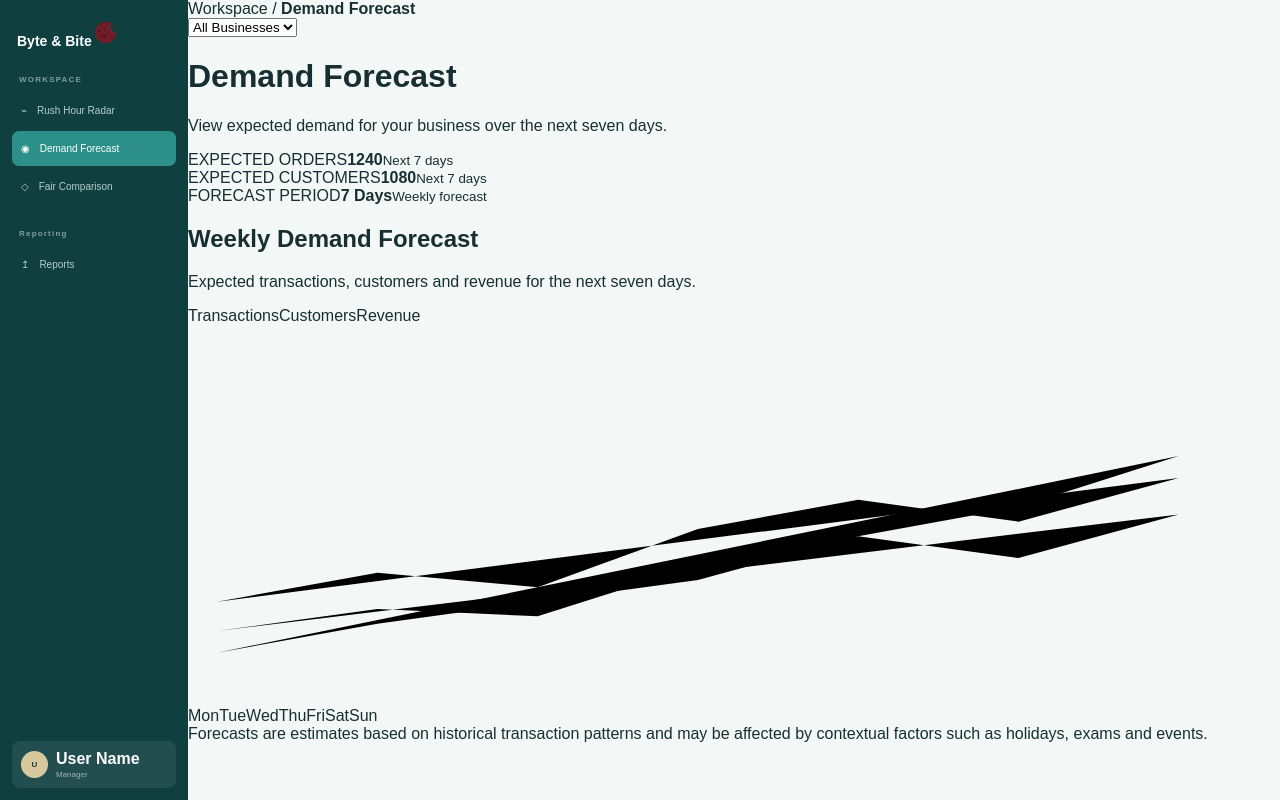
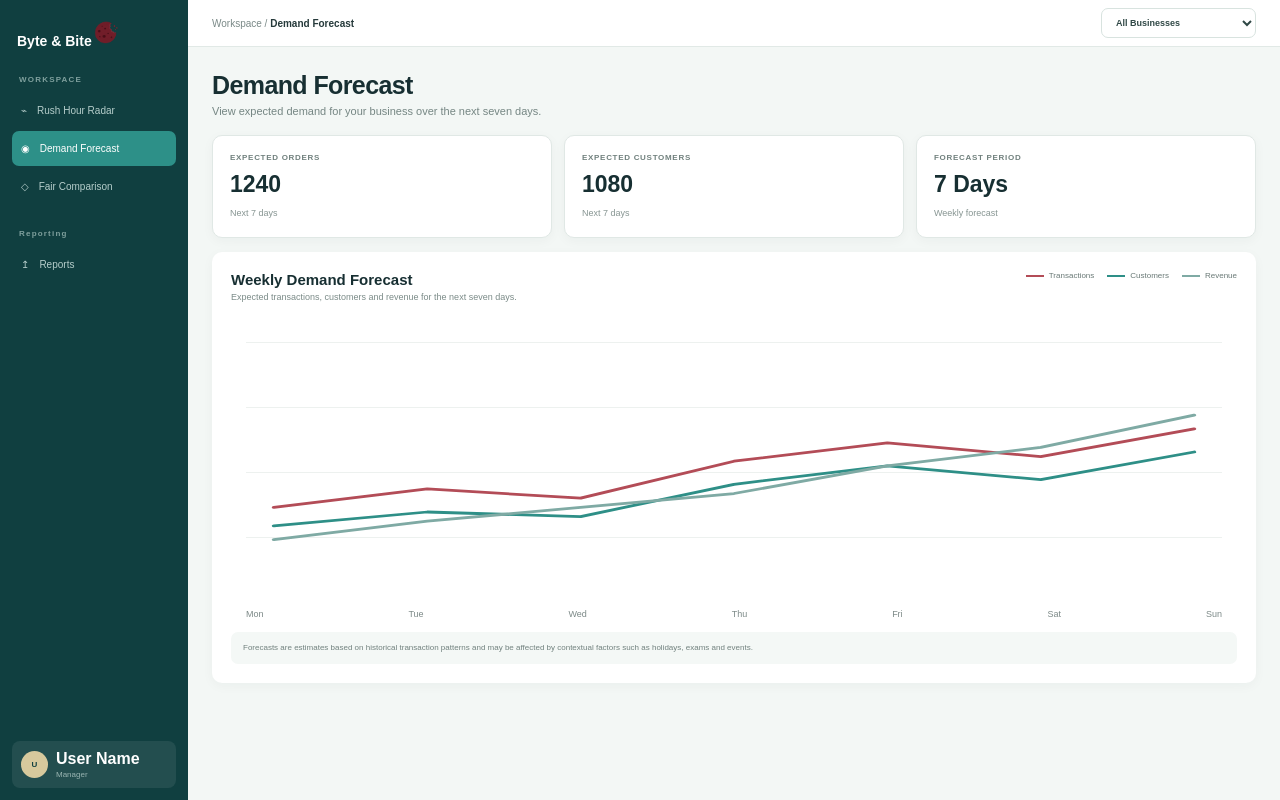
Before and after one commit to Vickarmstrongg/Developement-Project, a React app in the folder frontend/: page / in a window 1280 px wide. Built offline with nearby package versions, Linux system fonts and the light colour scheme; the HTML template or start-up script is replaced by a standard one.

Commit message:
main page css

```diff
--- a/frontend/src/App.css
+++ b/frontend/src/App.css
@@ -128,3 +128,241 @@ select {
   color: #9ab5b2;
   font-size: 8px;
 }
+
+.main-content {
+  flex: 1;
+  min-width: 0;
+}
+
+.topbar {
+  height: 47px;
+  padding: 0 24px;
+  background: white;
+  border-bottom: 1px solid #e1e9e6;
+  display: flex;
+  align-items: center;
+  justify-content: space-between;
+}
+
+.breadcrumb {
+  color: #7a8987;
+  font-size: 10px;
+}
+
+.breadcrumb strong {
+  color: #263a3b;
+}
+
+.topbar-actions {
+  display: flex;
+  align-items: center;
+}
+
+.business-selector {
+  min-width: 155px;
+  padding: 8px 10px;
+  border: 1px solid #d8e3df;
+  border-radius: 7px;
+  background: white;
+  color: #304846;
+  font-size: 9px;
+  font-weight: 600;
+}
+
+.page-content {
+  padding: 24px;
+  max-width: 1250px;
+  margin: 0 auto;
+}
+
+.page-heading {
+  margin-bottom: 18px;
+}
+
+.page-heading h1 {
+  margin: 0 0 5px;
+  color: #172f32;
+  font-size: 25px;
+  letter-spacing: -0.6px;
+}
+
+.page-heading p {
+  margin: 0;
+  color: #758683;
+  font-size: 11px;
+}
+
+.summary-grid {
+  display: grid;
+  grid-template-columns: repeat(3, 1fr);
+  gap: 12px;
+  margin-bottom: 14px;
+}
+
+.summary-card {
+  background: white;
+  border: 1px, solid #e0e8e5;
+  border-radius: 10px;
+  padding: 17px;
+  box-shadow: 0 3px 12px rgba(20, 60, 60, 0.04);
+}
+
+.summary-card span {
+  display: block;
+  color: #71817e;
+  font-size: 8px;
+  letter-spacing: 0.7px;
+  font-weight: 700
+}
+
+.summary-card strong  {
+  display: block;
+  margin: 9px 0 4px;
+  color: #172f32;
+  font-size: 23px;
+}
+
+.summary-card small {
+  color: #879592;
+  font-size: 9px;
+}
+
+.forecast-card {
+  background: white;
+  border: 1-x solid #e0e8e5;
+  border-radius: 10px;
+  padding: 19px;
+  box-shadow: 0 3px 12px rgba(20, 60, 60, 0.04);
+}
+
+.forecast-card-header {
+  display: flex;
+  justify-content: space-between;
+  align-items: flex-start;
+}
+
+.forecast-card-header h2 {
+  margin: 0 0 4px;
+  color: #172f32;
+  font-size: 15px;
+}
+
+.forecast-card-header p {
+  margin: 0;
+  color: #7b8b88;
+  font-size: 9px;
+}
+
+.forecast-legend {
+  display: flex;
+  gap: 13px;
+  align-items: center;
+}
+
+.forecast-legend span {
+  display: flex;
+  align-items: center;
+  gap: 5px;
+  color: #697976;
+  font-size: 8px;
+}
+
+.forecast-legend i {
+  width: 18px;
+  height: 2px;
+  display: inline-block;
+}
+
+.legend-orders {
+  background: #b34c57;
+}
+
+.legend-customers {
+  background: #2e8f87;
+}
+
+.legend-revenue {
+  background: #7faaa4;
+}
+
+.forecast-chart {
+  position: relative;
+  height: 300px;
+  margin-top: 20px;
+  padding: 10px 15px 30px;
+}
+
+.chart-grid-line {
+  position: absolute;
+  left: 15px;
+  right: 15px;
+  border-top: 1px solid #edf1ef;
+}
+
+.line-one {
+  top: 20px;
+}
+
+.line-two {
+  top: 85px
+}
+
+.line-three {
+  top: 150px
+}
+
+.line-four {
+  top: 215px;
+}
+
+.forecast-svg {
+  position: absolute;
+  top: 10px;
+  left: 15px;
+  width: calc(100% - 30px);
+  height: 240px;
+  overflow: visible;
+}
+
+.forecast-svg polyline {
+  fill: none;
+  stroke-width: 3;
+  stroke-linecap: round;
+  stroke-linejoin: round;
+}
+
+.line-orders {
+  stroke: #b34c57;
+}
+
+.line-customers {
+  stroke: #2e8f87;
+}
+
+.line-revenue {
+  stroke: #7faaa4;
+}
+
+.chart-labels {
+  position: absolute;
+  left: 15px;
+  right: 15px;
+  bottom: 3px;
+  display: flex;
+  justify-content: space-between;
+}
+
+.chart-labels span {
+  color: #7c8987;
+  font-size: 9px;
+}
+
+.forecast-note {
+  margin-top: 10px;
+  padding: 10px 12px;
+  border-radius: 7px;
+  background: #f4f8f6;
+  color: #71817e;
+  font-size: 8px;
+  line-height: 1.5;
+}
```
